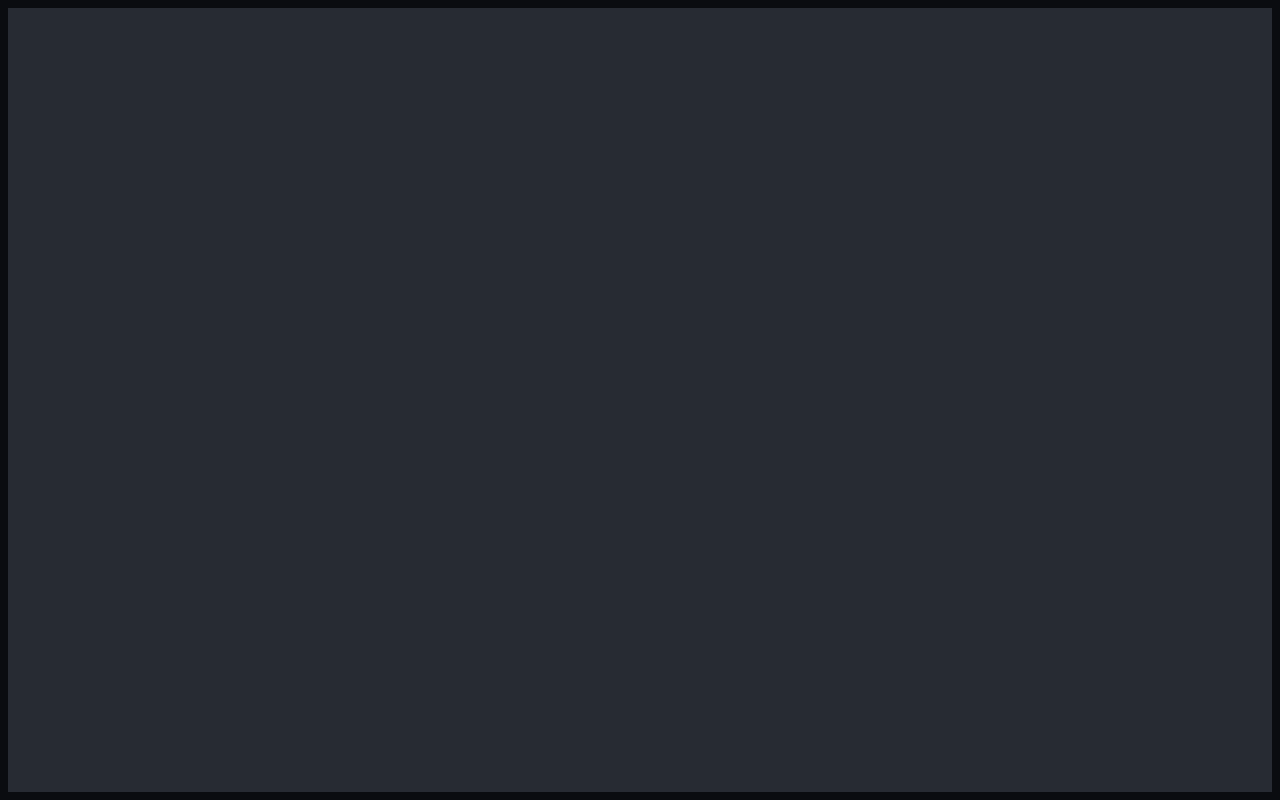
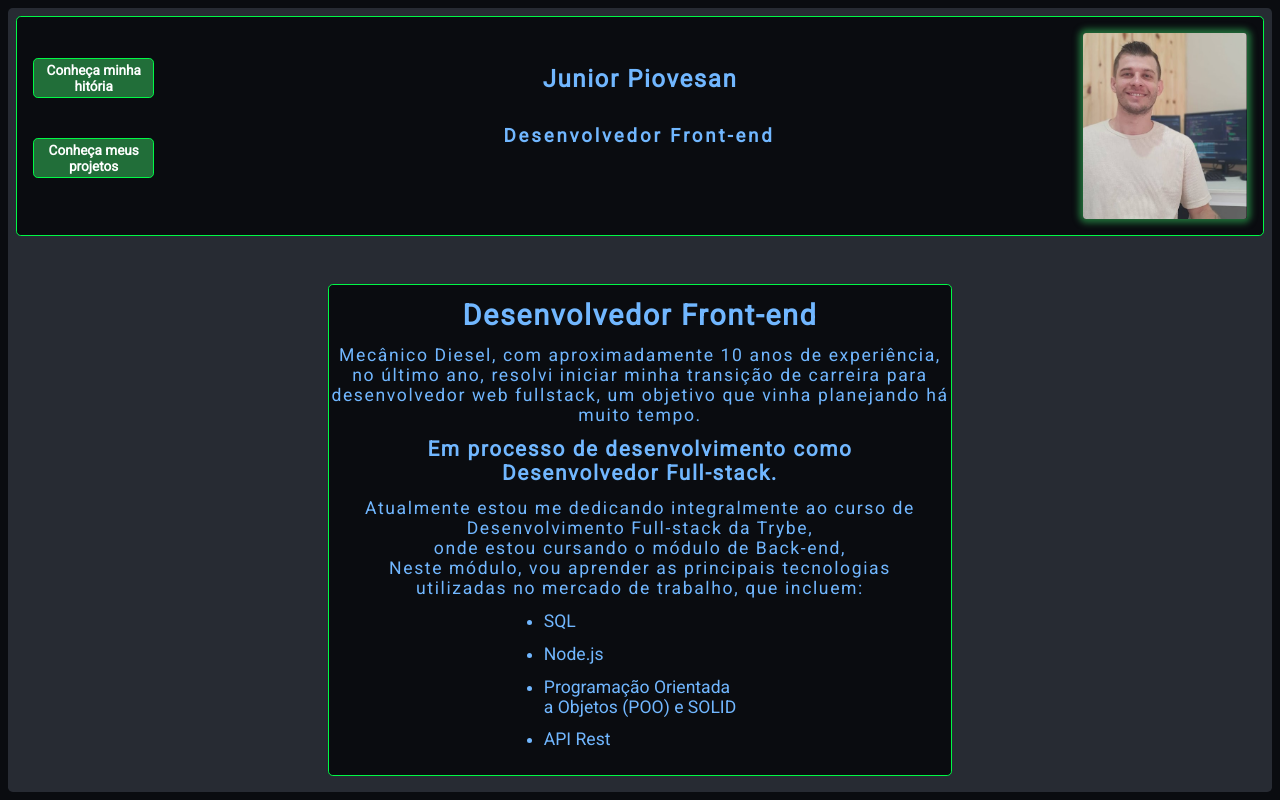
Before and after one commit to Junior-Piovesan/portfolio, a React (Vite) app: page /about in a window 1280 px wide. Before the commit this address had no page. Built offline with nearby package versions, Linux system fonts and the light colour scheme.

Commit message:
FEAT Desenvolvido Página de About e MyProjects

```diff
--- a/src/App.css
+++ b/src/App.css
@@ -1,6 +1,7 @@
 #root {
-  background-color: var(--background-secudary);
-  height: 98vh;
-  min-width: 100%;
+  background-color: var(--background-secundary);
+  border-radius: 0.3rem;
+  min-height: 98vh;
+  width: 100%;
   padding: 0.5rem;
 }
--- a/src/App.tsx
+++ b/src/App.tsx
@@ -1,12 +1,17 @@
 import { Route, Routes } from 'react-router-dom';
 import './App.css';
 import Layout from './pages/Layout';
+import About from './components/about/About';
+import MyProjects from './components/myProjects/MyProjects';
 
 function App() {
   return (
     <Routes>
-      <Route path="/" element={ <Layout /> } />
+      <Route path="/" element={ <Layout /> }>
+        <Route path="/about" element={ <About /> } />
+        <Route path="/projects" element={ <MyProjects /> } />
 
+      </Route>
     </Routes>
   );
 }
--- /dev/null
+++ b/src/components/about/About.tsx
@@ -0,0 +1,52 @@
+import styles from './about.module.css';
+
+export default function About() {
+  return (
+    <section className={ styles.container }>
+      <article className={ styles.article }>
+
+        <h1 className={ styles.title }>Desenvolvedor Front-end</h1>
+
+        <p className={ styles.paragraph }>
+          Mecânico Diesel, com aproximadamente 10 anos de experiência,
+          <br />
+          no último ano, resolvi iniciar minha transição de carreira para
+          <br />
+          desenvolvedor web fullstack, um objetivo que vinha planejando há muito tempo.
+        </p>
+
+        <h2 className={ styles.subTitle }>
+          Em processo de desenvolvimento como
+          <br />
+          Desenvolvedor Full-stack.
+        </h2>
+
+        <p className={ styles.paragraph }>
+          Atualmente estou me dedicando integralmente
+
+          ao curso de
+          <br />
+          Desenvolvimento Full-stack da Trybe,
+          <br />
+          onde estou cursando o módulo de Back-end,
+          <br />
+          Neste módulo, vou aprender as principais tecnologias
+          <br />
+          utilizadas no mercado de trabalho, que incluem:
+        </p>
+
+        <ul className={ styles.ul }>
+          <li className={ styles.li }>SQL</li>
+          <li className={ styles.li }>Node.js</li>
+          <li className={ styles.li }>
+            Programação Orientada
+            <br />
+            a Objetos (POO) e SOLID
+          </li>
+          <li className={ styles.li }>API Rest</li>
+        </ul>
+
+      </article>
+    </section>
+  );
+}
--- /dev/null
+++ b/src/components/about/about.module.css
@@ -0,0 +1,45 @@
+.container {
+  align-items: center;
+  display: flex;
+  justify-content: center;
+  margin-top: 3rem;
+  width: 100%;
+}
+
+.article {
+  display: flex;
+  justify-content: center;
+  flex-wrap: wrap;
+  background-color: var(--background-card);
+  border-radius: 0.3rem;
+  border: 1px solid var(--border);
+  width: 50%;
+}
+
+.title,.paragraph,.subTitle {
+  text-align: center;
+  letter-spacing: 0.1rem;
+  margin-bottom: 0.8rem;
+  width: 100%;
+}
+
+.title {
+  font-size: 1.8rem;
+  margin-top: 0.8rem;
+}
+
+.subTitle {
+  font-size: 1.3rem;
+}
+
+.paragraph,.li {
+font-size: 1.1rem;
+}
+
+.ul {
+  margin-bottom: 0.8rem;
+}
+
+.li {
+  margin-bottom: 0.8rem;
+}
--- a/src/components/header/Header.tsx
+++ b/src/components/header/Header.tsx
@@ -13,18 +13,20 @@ export default function Header() {
       <div className={ styles.buttonContainer }>
         <button
           className={ styles.button }
+          onClick={ () => navigate('/about') }
         >
           Conheça minha hitória
         </button>
         <button
           className={ styles.button }
+          onClick={ () => navigate('/projects') }
         >
-          conheça meus Projeto
+          Conheça meus projetos
         </button>
       </div>
 
       <div className={ styles.titleContainer }>
-        <h2>Junior Piovesan</h2>
+        <h2 className={ styles.title }>Junior Piovesan</h2>
         <h3 className="teaxtAnimation">
           Desenvolvedor Front-end
         </h3>
--- a/src/components/header/header.module.css
+++ b/src/components/header/header.module.css
@@ -1,11 +1,11 @@
 .container {
   align-items: center;
-  background-color: var(--background-primary);
+  background-color: var(--background-card);
   border-radius: 0.3rem;
   border: 1px solid var(--border);
   display: flex;
   justify-content: space-between;
-  height: 25%;
+  height: 220px;
   padding: 1rem;
   width: 100%;
 }
@@ -17,7 +17,9 @@
 }
 
 .buttonContainer{
+
   flex-direction: column;
+  justify-content: space-evenly;
 }
 
 .button {
@@ -31,14 +33,14 @@
   letter-spacing: 0.1rem;
 }
 
-h2 {
-  text-shadow: 0px 4px 4px var(--shadow);
+.title {
+  /* text-shadow: 0px 4px 4px var(--shadow); */
   margin-bottom: 2rem;
   margin-top: 2rem;
 }
 
 .imgContainer {
-  justify-content: center;
+  justify-content: end;
 }
 
 .img {
--- /dev/null
+++ b/src/components/myProjects/MyProjects.tsx
@@ -0,0 +1,45 @@
+import myProjects from '../../data/projects';
+
+import styles from './myProjects.module.css';
+
+export default function MyProjects() {
+  return (
+    <section className={ styles.container }>
+
+      {myProjects.map((project) => (
+        <div className={ styles.card } key={ project.id }>
+
+          <img
+            className={ styles.img }
+            src={ project.images[0] }
+            alt="Print do projeto"
+          />
+
+          <div className={ styles.nameContainer }>
+            <h2>{project.name}</h2>
+          </div>
+
+          <div className={ styles.linksContainer }>
+            <a
+              className={ styles.link }
+              href={ project.deploy }
+              target="blank"
+            >
+              Deploy do projeto
+            </a>
+            <a
+              className={ styles.link }
+              href={ project.repoUrl }
+              target="blank"
+            >
+              Repositório do projeto
+            </a>
+          </div>
+
+        </div>
+      ))}
+
+    </section>
+
+  );
+}
--- /dev/null
+++ b/src/components/myProjects/myProjects.module.css
@@ -0,0 +1,52 @@
+.container {
+  /* background-color: var(--background-card); */
+  /* border: 1px solid var(--border); */
+  display: flex;
+  flex-wrap: wrap;
+  margin-top: 20px;
+  justify-content: center;
+  padding: 0.5rem;
+  width: 100%;
+}
+
+.container,.card, .img {
+  border-radius: 0.3rem;
+
+}
+
+.card {
+  background-color: var(--background-card);
+  border: 1px solid var(--border);
+  height: auto;
+  margin: 1rem;
+  text-align: center;
+  padding: 0.5rem;
+  width: 30%;
+}
+
+.img {
+  transition: 01s;
+  width: 90%;
+}
+
+.img:hover {
+  border: 1px solid var(--border);
+  transform: scale(1.4);
+  transition: 01s;
+}
+
+.nameContainer, .linksContainer {
+  margin-top: 1rem;
+  margin-bottom: 1rem;
+  width: 100%;
+}
+
+.linksContainer {
+  display: flex;
+  justify-content: space-between;
+}
+
+.link {
+  font-weight: 700;
+
+}
--- a/src/data/projects.ts
+++ b/src/data/projects.ts
@@ -1,12 +1,14 @@
+import { ProjectsType } from '../types/types';
+
 const DESCRICAO = 'descrição do projeto';
 
-const projectsList = [
+const projectsList:ProjectsType[] = [
   {
     id: 1,
     name: 'TrybeTunes',
     description: DESCRICAO,
     repoUrl: 'https://github.com/Junior-Piovesan/trybetunes',
-    Deploy: 'https://trybetunes-alpha-vert.vercel.app/',
+    deploy: 'https://trybetunes-alpha-vert.vercel.app/',
     images: [
       'https://lh3.googleusercontent.com/pw/AIL4fc_zPp5hIl2k2j2_lvsXT0QqwtOuqYC-uZWwUlg0n6s6itFKCXE6Tss9CBPDvJ_Nwp2xy7j-oR4O9_rZYXRPtBJfWO-52dGPSRamq1XmL_1f7y1Tka15xEyZTNw_5GbBEDe8CEAZnySrOcexrX-mFZZSWA=w1914-h975-s-no?authuser=0',
       'https://lh3.googleusercontent.com/pw/AIL4fc-KyltlO7zMcAD3pe2XsLUU7V9E2ORwFZNgqvn1ts5_H1cBop9gf8u6IduXh5rUEzkfyiWuxv9pwf1hs6dBTJ7AVVbrueUYHO-7u3purgJMh2cN2imALCdZIGrUbO57IYydjw3f6Py8tMT1XqhV-neATg=w1914-h975-s-no?authuser=0',
@@ -18,7 +20,7 @@ const projectsList = [
     name: 'Wallet',
     description: DESCRICAO,
     repoUrl: 'https://github.com/Junior-Piovesan/wallet',
-    Deploy: 'https://wallet-kohl-kappa.vercel.app/',
+    deploy: 'https://wallet-kohl-kappa.vercel.app/',
     images: ['https://lh3.googleusercontent.com/pw/AIL4fc8ppQPMlV5NqJ4D3HWXJlJgIZSlYggWC0HXRNDw-G1wJ_CcLOIzP-WIk774Qy5e4HZpI4mtrGjWavlFvbuuSEjHScHazrP3zJdMQ11c02ONcjund35xG_llURifRVsp3HS3ep-mT41XEKDuTnOuEIPKMA=w1911-h975-s-no?authuser=0', 'https://lh3.googleusercontent.com/pw/AIL4fc84RRmU2rcF3Qu3WwGFNZcVfy0KUuzJAxOj3TIjO_PTcab0T6nN0NXlDhg3dMfrCr_CgHmSos3Ct3l-OSt9sIAnNhjB62SurJ81Dd5RaligwoVs4ZV9O1LAEKk27-fc7kbhik6xUwqmi4Oih-zhf1NgXA=w1911-h975-s-no?authuser=0', 'https://lh3.googleusercontent.com/pw/AIL4fc-TjjtW9JTNMxr4Bsj-flwralRK0yFpjsNHU3zvvb7Oa4Mwg1QYIwLoiQFHxMe1zECwIPE_pNPV954YrBJ918afSQPsuZ0bMuMMjRuqdnzllY8xPQ0ktqRf0bFrxzcQ0I-5_Q2jJK2hJMyShofQARWPcQ=w1911-h975-s-no?authuser=0',
     ],
   },
@@ -27,9 +29,10 @@ const projectsList = [
     name: 'Starwars Planets',
     description: DESCRICAO,
     repoUrl: 'https://github.com/Junior-Piovesan/starwars-planets',
-    Deploy: 'https://starwars-planets-4cj9ooge5-junior-piovesan.vercel.app/',
+    deploy: 'https://starwars-planets-4cj9ooge5-junior-piovesan.vercel.app/',
     images: ['https://lh3.googleusercontent.com/pw/AIL4fc_stClsP0oZdLuOhLX5PoORAa0zJw5VOM_Zxd-RREPPEBwoBtYrZqM-oudYfEKpN4seAYWuK6zGIH1PNNP1ZcriWkxxBSQ4TrNXcMRjn4UXOwoug8PuzKbjVRniFGaJ6Y1c3zNo8iP7H9383F9xpP2vtQ=w1902-h975-s-no?authuser=0'],
   },
+
 ];
 
 export default projectsList;
--- a/src/index.css
+++ b/src/index.css
@@ -1,10 +1,10 @@
 :root {
-  --background-primary:#0a0c10;
-  --background-secudary:#272b33;
+  --background-card:#0a0c10;
+  --background-secundary:#272b33;
   --font-color: rgb(113, 183, 255);
   --font-button: #fff;
   --background-button: #216e39;
-  --background-card: #09b43a;
+  /* --background-card: #09b43a; */
   --border:#00f846;
   --border-color: #f0f3f6;
   --shadow: #216e39;
@@ -20,7 +20,7 @@
 }
 
 body {
-  background-color: var(--background-primary);
+  background-color: var(--background-card);
   padding: 0.5rem;
 }
 
--- a/src/pages/Layout.tsx
+++ b/src/pages/Layout.tsx
@@ -1,4 +1,3 @@
-import React from 'react';
 import { Outlet } from 'react-router-dom';
 import Header from '../components/header/Header';
 
--- a/src/types/types.ts
+++ b/src/types/types.ts
@@ -3,6 +3,6 @@ export type ProjectsType = {
   name: string,
   description: string,
   repoUrl:string,
-  Deploy: string,
+  deploy: string,
   images:string[]
 };
```
